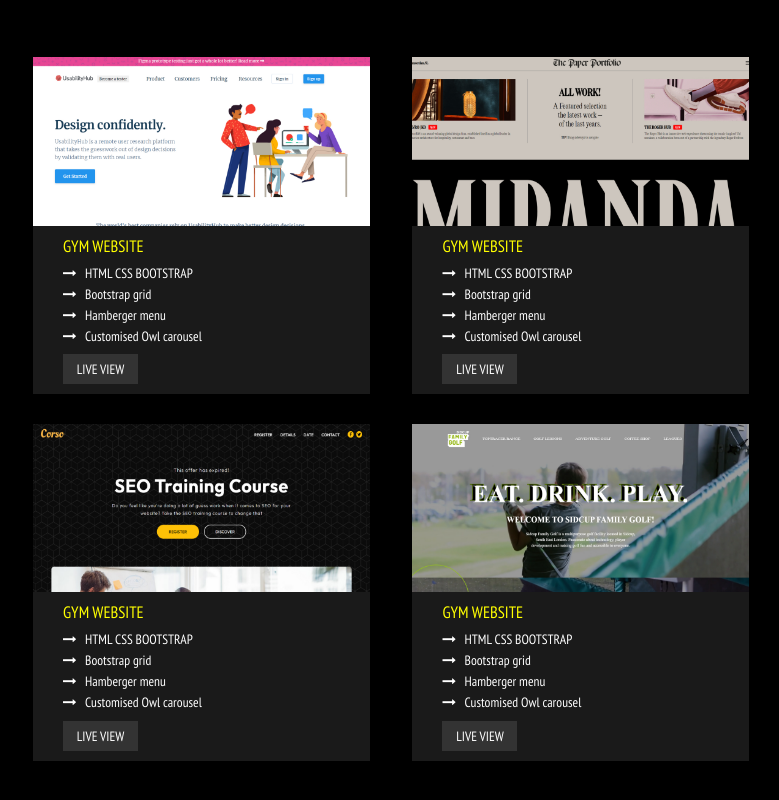
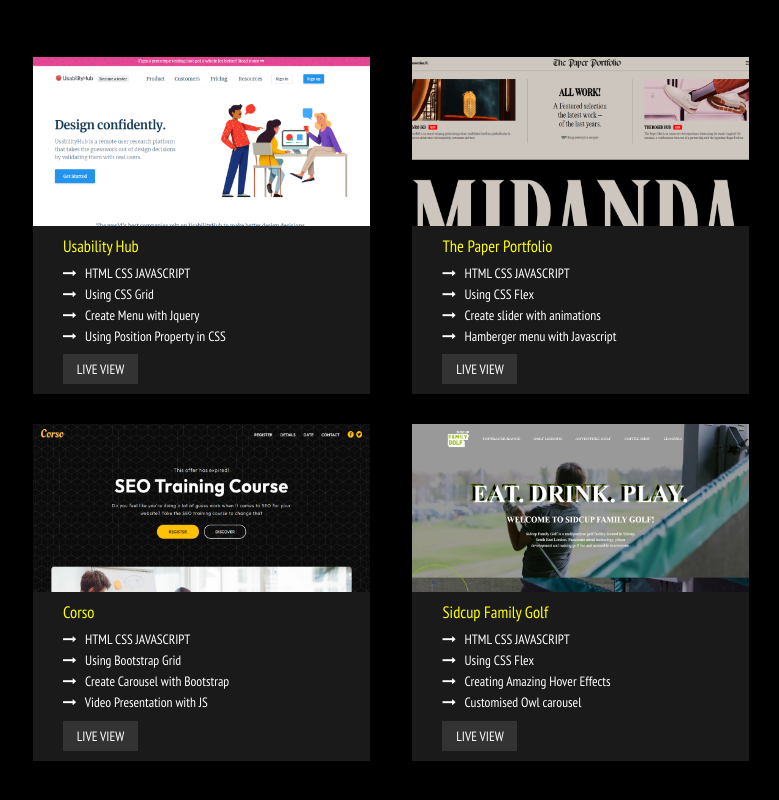
Before and after one commit to sanjay9160/my-portfolio, a plain HTML site: page index.html in a window 1280 px wide. Shown: the part 2620-3420 px from the top of the page, without its empty margins (501-1280 px from the left). Drawn offline with Linux system fonts and the light colour scheme.

Commit message:
updated-7

```diff
--- a/index.html
+++ b/index.html
@@ -103,53 +103,53 @@
                     <div class="project project-1 ">
                         <img src="./img/Capture-1.PNG " width="100% ">
                         <div class="description ">
-                            <h4>GYM WEBSITE</h4>
+                            <h4>Usability Hub</h4>
                             <ul>
-                                <li><span class="fa fa-long-arrow-right "></span>&nbsp; &nbsp;HTML CSS BOOTSTRAP</li>
-                                <li><span class="fa fa-long-arrow-right "></span>&nbsp; &nbsp;Bootstrap grid</li>
-                                <li><span class="fa fa-long-arrow-right "></span>&nbsp; &nbsp;Hamberger menu</li>
-                                <li><span class="fa fa-long-arrow-right "></span>&nbsp; &nbsp;Customised Owl carousel</li>
+                                <li><span class="fa fa-long-arrow-right "></span>&nbsp; &nbsp;HTML CSS JAVASCRIPT</li>
+                                <li><span class="fa fa-long-arrow-right "></span>&nbsp; &nbsp;Using CSS Grid</li>
+                                <li><span class="fa fa-long-arrow-right "></span>&nbsp; &nbsp;Create Menu with Jquery</li>
+                                <li><span class="fa fa-long-arrow-right "></span>&nbsp; &nbsp;Using Position Property in CSS</li>
                             </ul>
-                            <a href="file:///C:/Users/thaku/OneDrive/Desktop/UsabilityHub/index.html" target="_blank"><button class="btn live-view-btn ">LIVE VIEW</button></a>
+                            <a href="https://sanjay9160.github.io/Usability-hub/" target="_blank"><button class="btn live-view-btn ">LIVE VIEW</button></a>
                         </div>
                     </div>
                     <div class="project project-2 ">
                         <img src="./img/Capture-2.PNG " alt=" " width="100% ">
                         <div class="description ">
-                            <h4>GYM WEBSITE</h4>
+                            <h4>The Paper Portfolio</h4>
                             <ul>
-                                <li><span class="fa fa-long-arrow-right "></span>&nbsp; &nbsp;HTML CSS BOOTSTRAP</li>
-                                <li><span class="fa fa-long-arrow-right "></span>&nbsp; &nbsp;Bootstrap grid</li>
-                                <li><span class="fa fa-long-arrow-right "></span>&nbsp; &nbsp;Hamberger menu</li>
-                                <li><span class="fa fa-long-arrow-right "></span>&nbsp; &nbsp;Customised Owl carousel</li>
+                                <li><span class="fa fa-long-arrow-right "></span>&nbsp; &nbsp;HTML CSS JAVASCRIPT</li>
+                                <li><span class="fa fa-long-arrow-right "></span>&nbsp; &nbsp;Using CSS Flex</li>
+                                <li><span class="fa fa-long-arrow-right "></span>&nbsp; &nbsp;Create slider with animations</li>
+                                <li><span class="fa fa-long-arrow-right "></span>&nbsp; &nbsp;Hamberger menu with Javascript</li>
                             </ul>
-                            <a href="file:///C:/Users/thaku/OneDrive/Desktop/paper%20portfolio/index.html" target="_blank"><button class="btn live-view-btn ">LIVE VIEW</button></a>
+                            <a href="https://sanjay9160.github.io/The-Paper-Portfolio/" target="_blank"><button class="btn live-view-btn ">LIVE VIEW</button></a>
                         </div>
                     </div>
                     <div class="project project-3 ">
                         <img src="./img/Capture-3.PNG " alt=" " width="100% ">
                         <div class="description ">
-                            <h4>GYM WEBSITE</h4>
+                            <h4>Corso</h4>
                             <ul>
-                                <li><span class="fa fa-long-arrow-right "></span>&nbsp; &nbsp;HTML CSS BOOTSTRAP</li>
-                                <li><span class="fa fa-long-arrow-right "></span>&nbsp; &nbsp;Bootstrap grid</li>
-                                <li><span class="fa fa-long-arrow-right "></span>&nbsp; &nbsp;Hamberger menu</li>
-                                <li><span class="fa fa-long-arrow-right "></span>&nbsp; &nbsp;Customised Owl carousel</li>
+                                <li><span class="fa fa-long-arrow-right "></span>&nbsp; &nbsp;HTML CSS JAVASCRIPT</li>
+                                <li><span class="fa fa-long-arrow-right "></span>&nbsp; &nbsp;Using Bootstrap Grid</li>
+                                <li><span class="fa fa-long-arrow-right "></span>&nbsp; &nbsp;Create Carousel with Bootstrap</li>
+                                <li><span class="fa fa-long-arrow-right "></span>&nbsp; &nbsp;Video Presentation with JS</li>
                             </ul>
-                            <a href="file:///C:/Users/thaku/OneDrive/Desktop/corso/index.html" target="_blank"><button class="btn live-view-btn ">LIVE VIEW</button></a>
+                            <a href="https://sanjay9160.github.io/corso/" target="_blank"><button class="btn live-view-btn ">LIVE VIEW</button></a>
                         </div>
                     </div>
                     <div class="project project-4 ">
                         <img src="./img/Capture-4.PNG " alt=" " width="100% ">
                         <div class="description ">
-                            <h4>GYM WEBSITE</h4>
+                            <h4>Sidcup Family Golf</h4>
                             <ul>
-                                <li><span class="fa fa-long-arrow-right "></span>&nbsp; &nbsp;HTML CSS BOOTSTRAP</li>
-                                <li><span class="fa fa-long-arrow-right "></span>&nbsp; &nbsp;Bootstrap grid</li>
-                                <li><span class="fa fa-long-arrow-right "></span>&nbsp; &nbsp;Hamberger menu</li>
+                                <li><span class="fa fa-long-arrow-right "></span>&nbsp; &nbsp;HTML CSS JAVASCRIPT</li>
+                                <li><span class="fa fa-long-arrow-right "></span>&nbsp; &nbsp;Using CSS Flex</li>
+                                <li><span class="fa fa-long-arrow-right "></span>&nbsp; &nbsp;Creating Amazing Hover Effects</li>
                                 <li><span class="fa fa-long-arrow-right "></span>&nbsp; &nbsp;Customised Owl carousel</li>
                             </ul>
-                            <a href="file:///C:/Users/thaku/OneDrive/Desktop/sidcup%20family%20golf/index.html" target="_blank"><button class="btn live-view-btn ">LIVE VIEW</button></a>
+                            <a href="https://sanjay9160.github.io/sidcup-family-golf/" target="_blank"><button class="btn live-view-btn ">LIVE VIEW</button></a>
                         </div>
                     </div>
                 </div>
--- a/style.css
+++ b/style.css
@@ -319,6 +319,7 @@ html {
 }
 
 a {
+    width: 75px;
     text-decoration: none;
 }
 
@@ -538,7 +539,8 @@ footer .notice {
     .sidebar nav ul li {
         margin-top: 1rem;
     }
-    .live-view-btn {
+    .live-view-btn,
+    a {
         width: 50px;
         height: 20px;
     }
@@ -563,7 +565,8 @@ footer .notice {
     .my-projects .projects .project img {
         height: 60vw;
     }
-    .live-view-btn {
+    .live-view-btn,
+    a {
         width: 50px;
         height: 15px;
         font-size: 0.7rem;
```
